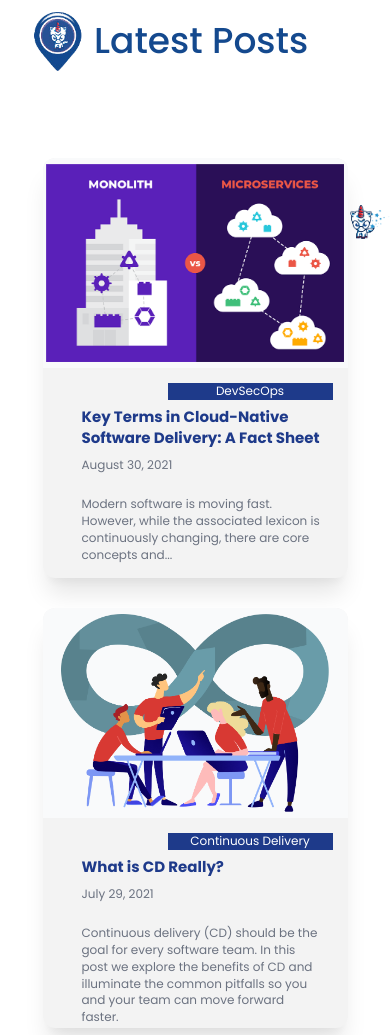
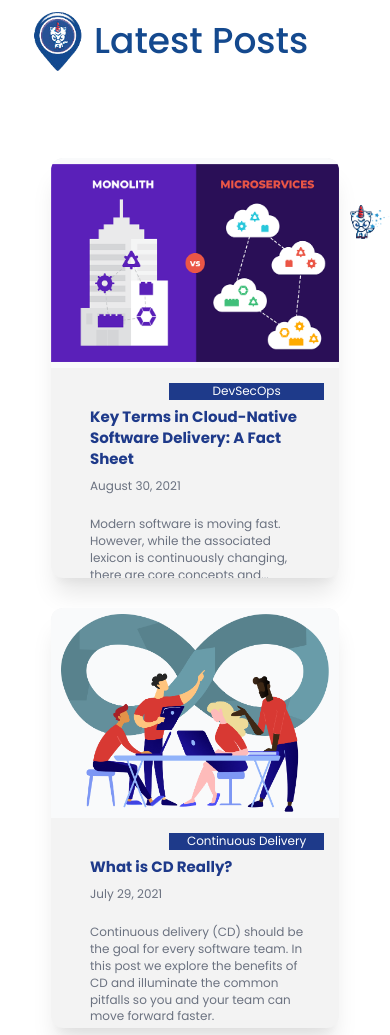
Before and after one commit to MasterCraftArc/company-website, a Gatsby site: page /equip in a window 390 px wide. Shown: the part 937-1972 px from the top of the page. Built offline with nearby package versions, Linux system fonts and the light colour scheme; Gatsby itself is replaced by a stand-in of ours.

Commit message:
updates spacing to fix #114

```diff
--- a/src/components/card.js
+++ b/src/components/card.js
@@ -23,7 +23,7 @@ const Card = React.forwardRef((props, ref) => (
   <div
     role="none"
     ref={ref}
-    className="borderRadius card rounded-2xl md:mx-16 mt-10 shadow-xl border-1 border-gray-100 border-solid overflow-hidden"
+    className="borderRadius card rounded-2xl mx-9 mt-10 shadow-xl border-1 border-gray-100 border-solid overflow-hidden"
     style={trainedCardStyle}
     data-category={props.category}
     onClick={() => {
--- a/src/pages/equip.js
+++ b/src/pages/equip.js
@@ -22,7 +22,6 @@ const battleText = {
 const unicornStarStyle = {
   width: "14%",
   position: "absolute",
-  right: "0",
   top: "250px",
 };
 
@@ -81,7 +80,7 @@ const Equip = ({ data }) => {
           className="latestTrained min-h-screen mt-4 relative px-8 sm:px-16 md:px-24 2xl:cardPadding"
         >
           <img
-            className="z-10"
+            className="z-10 right-0 2xl:right-24"
             src={unicornStars}
             style={unicornStarStyle}
             alt="unicorn with star trail"
@@ -102,7 +101,7 @@ const Equip = ({ data }) => {
               </h2>
             </div>
 
-            <div className="flex justify-center lg:justify-between flex-wrap min-h-screen sm:px-16 pb-10">
+            <div className="flex justify-center lg:justify-between xl:justify-start flex-wrap min-h-screen sm:px-16 md:px-32 xl:px-16 pb-10">
               {posts.map((post, i) => {
                 return (
                   <Card
--- a/src/styles/global.css
+++ b/src/styles/global.css
@@ -6,8 +6,8 @@
 @layer utilities {
   @variants responsive {
     .cardPadding {
-      padding-left: 18%;
-      padding-right: 18%;
+      padding-left: 12%;
+      padding-right: 12%;
     }
     .centerLogo {
       position: absolute;
```
